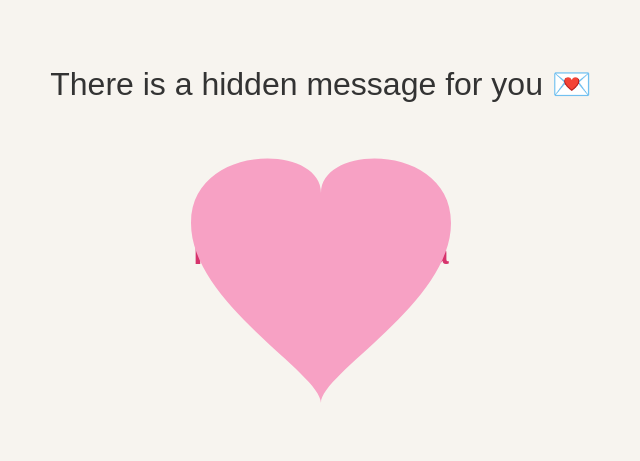
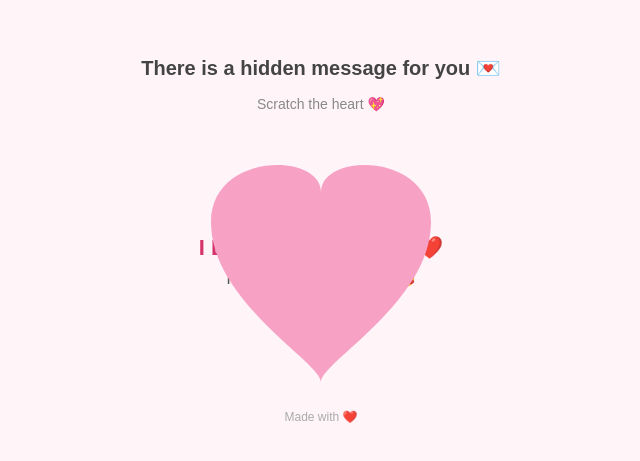
Before and after one commit to NilGamer/Hidden-message, a plain HTML site: page index.html in a window 1280 px wide. Shown: the part 167-628 px from the top of the page, without its empty margins (319-959 px from the left). Drawn offline with Linux system fonts and the light colour scheme.

Commit message:
Update index.html

```diff
--- a/index.html
+++ b/index.html
@@ -2,31 +2,39 @@
 <html lang="en">
 <head>
 <meta charset="UTF-8" />
-<meta name="viewport" content="width=device-width, initial-scale=1.0"/>
+<meta name="viewport" content="width=device-width, initial-scale=1.0, maximum-scale=1.0"/>
 <title>Hidden Message</title>
 
 <style>
     body {
         margin: 0;
-        height: 100vh;
+        min-height: 100vh;
         display: flex;
         flex-direction: column;
         justify-content: center;
         align-items: center;
-        background: #f7f4ef;
+        background: #fff5f8;
         font-family: 'Poppins', sans-serif;
+        text-align: center;
     }
 
     h1 {
+        font-size: 20px;
+        margin-bottom: 16px;
+        color: #444;
+        padding: 0 16px;
+    }
+
+    .hint {
+        font-size: 14px;
+        color: #888;
         margin-bottom: 20px;
-        font-weight: 500;
-        color: #333;
     }
 
     .container {
         position: relative;
-        width: 300px;
-        height: 300px;
+        width: 260px;
+        height: 260px;
     }
 
     .message {
@@ -34,13 +42,23 @@
         width: 100%;
         height: 100%;
         display: flex;
+        flex-direction: column;
         justify-content: center;
         align-items: center;
-        font-size: 32px;
-        font-weight: bold;
+        z-index: 1;
         color: #d6336c;
-        z-index: 1;
-        text-align: center;
+        font-weight: 600;
+    }
+
+    .message .line1 {
+        font-size: 22px;
+        margin-bottom: 8px;
+    }
+
+    .message .line2 {
+        font-size: 16px;
+        font-weight: 500;
+        color: #555;
     }
 
     canvas {
@@ -50,62 +68,71 @@
         z-index: 2;
         touch-action: none;
     }
+
+    footer {
+        margin-top: 18px;
+        font-size: 12px;
+        color: #aaa;
+    }
 </style>
 </head>
 <body>
 
 <h1>There is a hidden message for you 💌</h1>
+<div class="hint">Scratch the heart 💖</div>
 
 <div class="container">
-    <div class="message">I Love You Vanshika ❤️</div>
-    <canvas id="scratchCanvas" width="300" height="300"></canvas>
-    <div class="message">From Your Pyara Bacha 😘</div>
+    <div class="message">
+        <div class="line1">I Love You Vanshika ❤️</div>
+        <div class="line2">From You Pyara Bacha 😘</div>
+    </div>
+    <canvas id="scratchCanvas" width="260" height="260"></canvas>
 </div>
+
+<footer>Made with ❤️</footer>
 
 <script>
     const canvas = document.getElementById("scratchCanvas");
     const ctx = canvas.getContext("2d");
 
-    // Draw heart shape
     function drawHeart() {
-        ctx.fillStyle = "#f7a1c4"; // gold color
+        ctx.fillStyle = "#f7a1c4"; // Blush pink
         ctx.beginPath();
-        ctx.moveTo(150, 70);
-        ctx.bezierCurveTo(150, 20, 20, 20, 20, 100);
-        ctx.bezierCurveTo(20, 180, 150, 250, 150, 280);
-        ctx.bezierCurveTo(150, 250, 280, 180, 280, 100);
-        ctx.bezierCurveTo(280, 20, 150, 20, 150, 70);
+        ctx.moveTo(130, 60);
+        ctx.bezierCurveTo(130, 20, 20, 20, 20, 90);
+        ctx.bezierCurveTo(20, 170, 130, 230, 130, 250);
+        ctx.bezierCurveTo(130, 230, 240, 170, 240, 90);
+        ctx.bezierCurveTo(240, 20, 130, 20, 130, 60);
         ctx.closePath();
         ctx.fill();
     }
 
     drawHeart();
 
-    let isScratching = false;
+    let scratching = false;
 
     function scratch(x, y) {
         ctx.globalCompositeOperation = "destination-out";
         ctx.beginPath();
-        ctx.arc(x, y, 18, 0, Math.PI * 2);
+        ctx.arc(x, y, 16, 0, Math.PI * 2);
         ctx.fill();
     }
 
-    canvas.addEventListener("mousedown", () => isScratching = true);
-    canvas.addEventListener("mouseup", () => isScratching = false);
-    canvas.addEventListener("mousemove", e => {
-        if (!isScratching) return;
-        scratch(e.offsetX, e.offsetY);
-    });
-
-    // Mobile support
-    canvas.addEventListener("touchstart", () => isScratching = true);
-    canvas.addEventListener("touchend", () => isScratching = false);
+    canvas.addEventListener("touchstart", () => scratching = true);
+    canvas.addEventListener("touchend", () => scratching = false);
     canvas.addEventListener("touchmove", e => {
         e.preventDefault();
         const rect = canvas.getBoundingClientRect();
         const touch = e.touches[0];
         scratch(touch.clientX - rect.left, touch.clientY - rect.top);
     });
+
+    canvas.addEventListener("mousedown", () => scratching = true);
+    canvas.addEventListener("mouseup", () => scratching = false);
+    canvas.addEventListener("mousemove", e => {
+        if (!scratching) return;
+        scratch(e.offsetX, e.offsetY);
+    });
 </script>
 
 </body>
```
